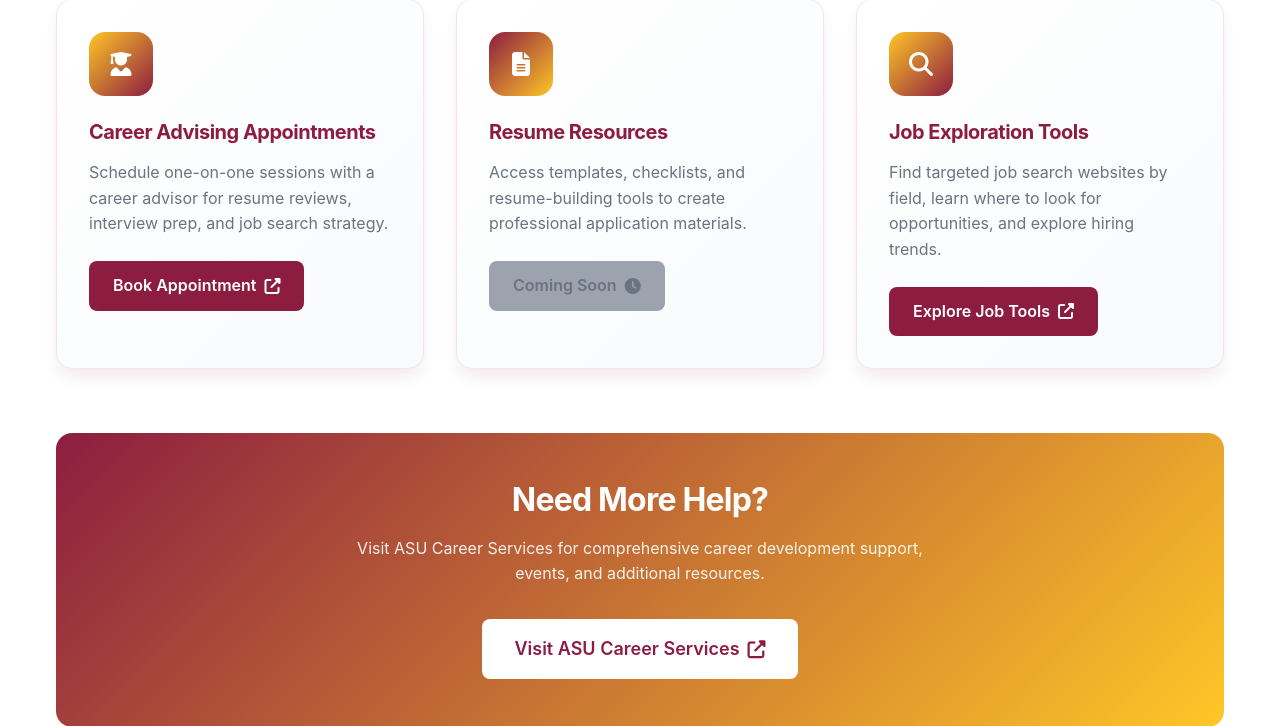
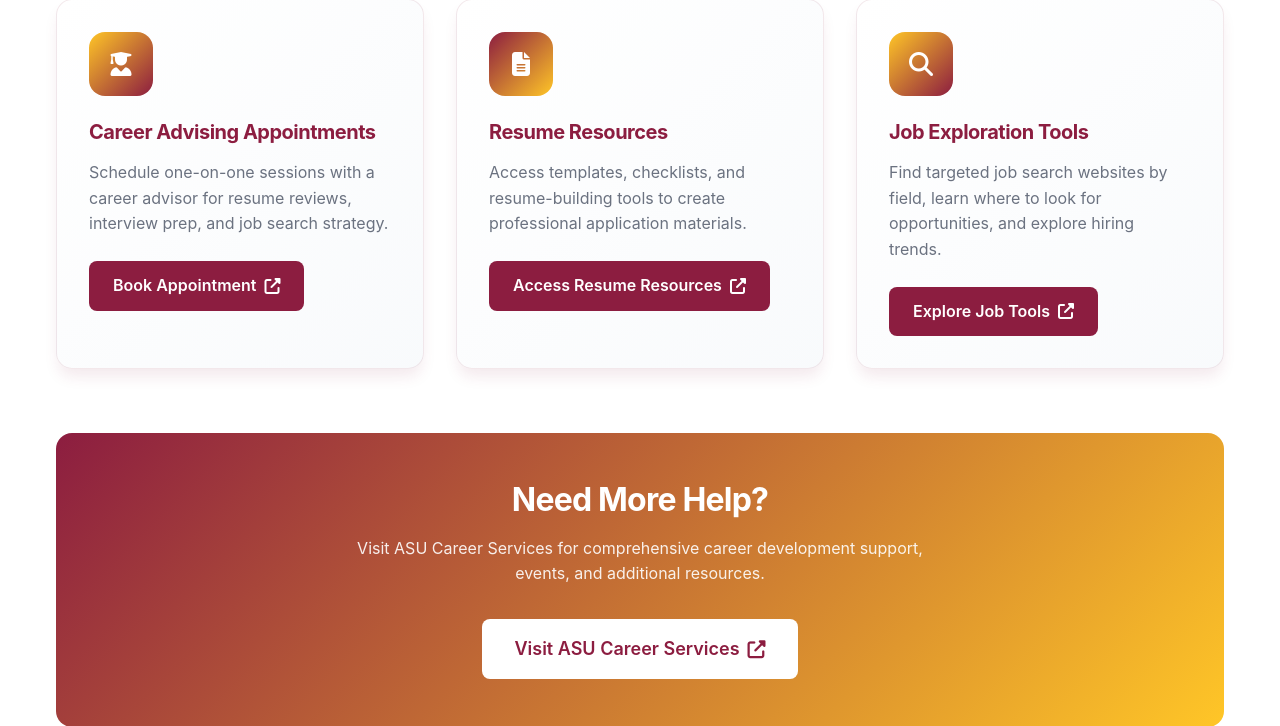
Before and after one commit to YuvamBh/GCN_WebsiteMain, a Flask app: page /resources in a window 1280 px wide. Shown: the part 918-1644 px from the top of the page. Run offline with Flask 3, Linux system fonts and the light colour scheme.

Commit message:
Added resume builder link

```diff
--- a/templates/resources.html
+++ b/templates/resources.html
@@ -107,10 +107,12 @@
                 <p>
                     Access templates, checklists, and resume-building tools to create professional application materials.
                 </p>
-                <a href="#"
-                   class="resource-link disabled">
-                    Coming Soon
-                    <i class="fas fa-clock"></i>
+                <a href="https://links.asu.edu/SunDevilCareerPrep"
+                    target="_blank"
+                    rel="noopener noreferrer"
+                    class="resource-link">
+                    Access Resume Resources
+                    <i class="fas fa-external-link-alt"></i>
                 </a>
             </div>
 
```
